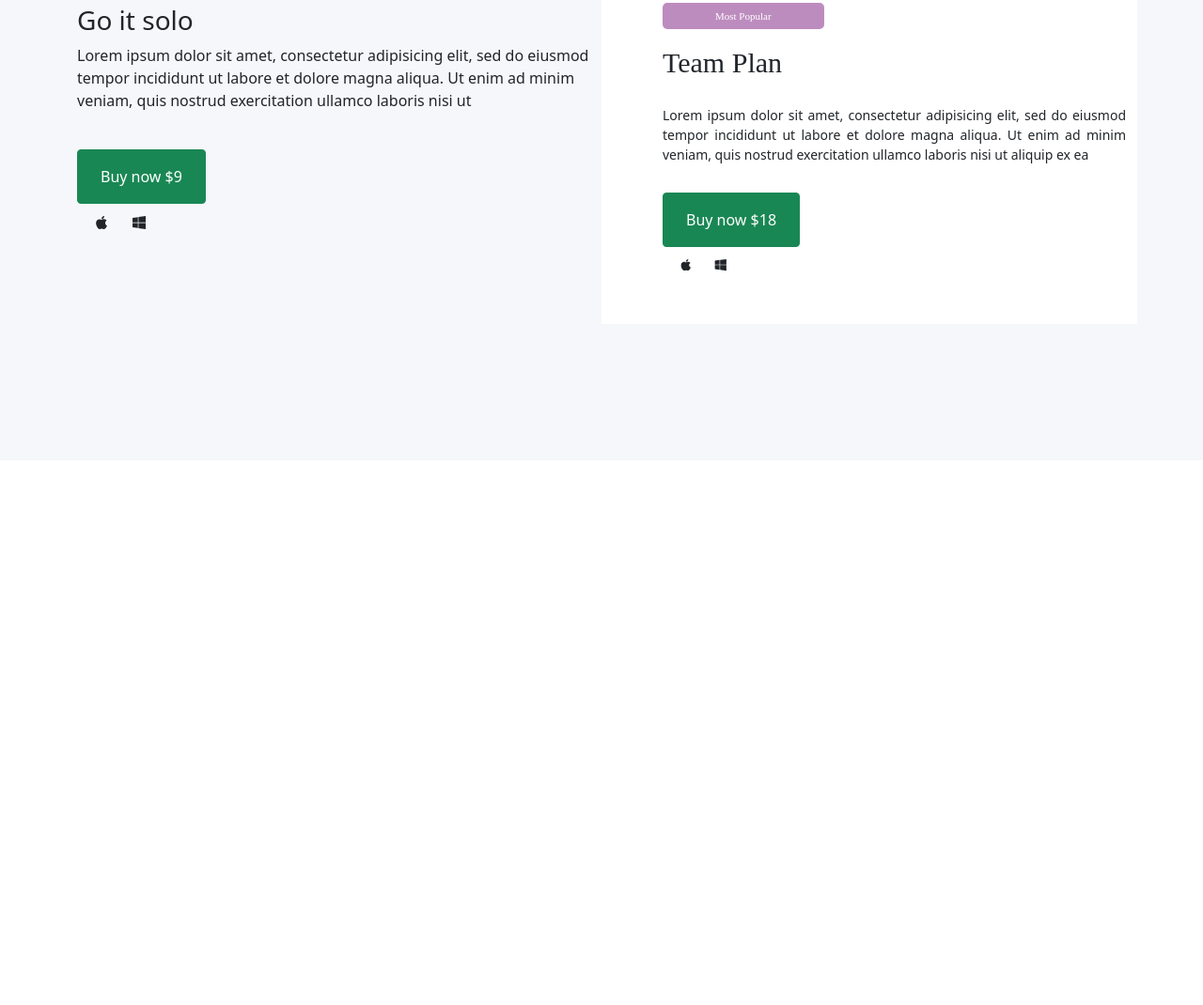
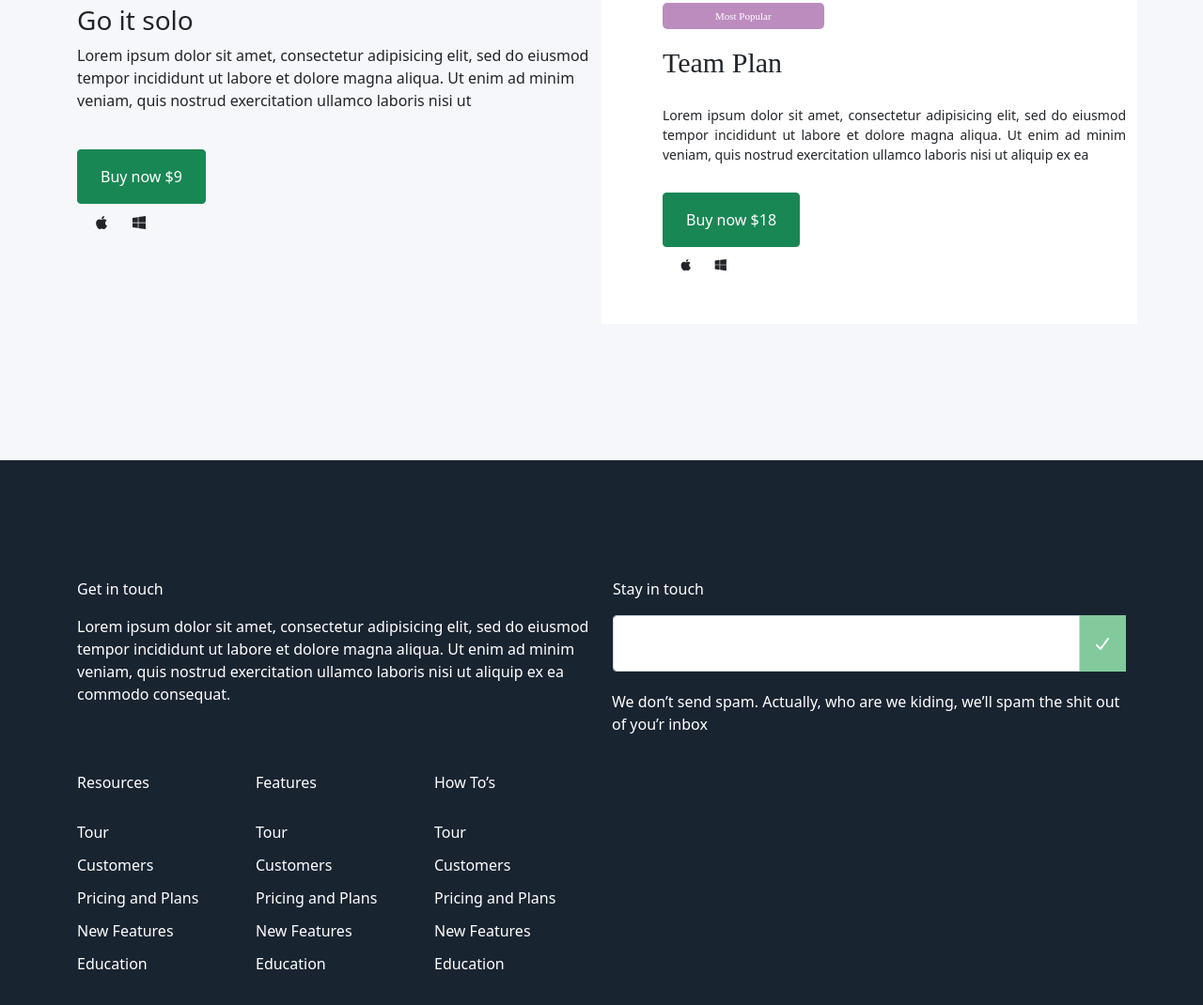
Before and after one commit to MHRONY96/take, a plain HTML site: page index.html in a window 1280 px wide. Shown: the part 4579-5649 px from the top of the page at 94% size. Before the commit the page ends 5069 px from the top, so only its background shows below. Drawn offline with Linux system fonts and the light colour scheme.

Commit message:
final project

```diff
--- a/asset/css/style.scss
+++ b/asset/css/style.scss
@@ -193,4 +193,30 @@ $font-family: "OpenSans Light";
     }
   }
 }
+
+footer {
+  padding: 125px 0px 153px 0px;
+  background-color: #192431;
+  color: white;
+  .footer_get_touch {
+    margin-bottom: 70px;
+  }
+  .get_fore_footer {
+    margin-top: 29px;
+    p {
+      margin-bottom: 11px;
+    }
+  }
+  .searchBox {
+    input {
+      padding: 15px 60px;
+      margin-bottom: 20px;
+    }
+    span {
+      padding: 18px 15px;
+      background-color: #82ca9c;
+      margin-bottom: 20px;
+    }
+  }
+}
 // Go it solo end
--- a/index.html
+++ b/index.html
@@ -293,6 +293,71 @@
  </section>
  <!-- Go it solo end -->
  <!-- Footer part start -->
+ <footer>
+  <div class="container">
+   <div class="row">
+    <div class="col-md-6">
+     <div class="row">
+      <div class="col-md-12">
+       <div class="footer_get_touch">
+        <p>Get in touch</p>
+        <p>Lorem ipsum dolor sit amet, consectetur adipisicing elit, sed do eiusmod tempor incididunt ut labore
+         et
+         dolore
+         magna aliqua. Ut enim ad minim veniam, quis nostrud exercitation ullamco laboris nisi ut aliquip ex ea
+         commodo
+         consequat. </p>
+       </div>
+      </div>
+      <div class="col-md-12">
+       <div class="row">
+        <div class="col-md-4">
+         <p>Resources</p>
+         <div class="get_fore_footer">
+          <p>Tour</p>
+          <p>Customers</p>
+          <p>Pricing and Plans</p>
+          <p>New Features</p>
+          <p>Education</p>
+         </div>
+        </div>
+        <div class="col-md-4">
+         <p>Features</p>
+         <div class="get_fore_footer">
+          <p>Tour</p>
+          <p>Customers</p>
+          <p>Pricing and Plans</p>
+          <p>New Features</p>
+          <p>Education</p>
+         </div>
+        </div>
+        <div class="col-md-4">
+         <p>How To’s</p>
+         <div class="get_fore_footer">
+          <p>Tour</p>
+          <p>Customers</p>
+          <p>Pricing and Plans</p>
+          <p>New Features</p>
+          <p>Education</p>
+         </div>
+        </div>
+       </div>
+      </div>
+     </div>
+    </div>
+    <div class="col-md-6">
+     <p>Stay in touch</p>
+     <div class="searchBox input-group">
+      <input type="search" name="" id="" class="form-control">
+      <span><i class="fas fa-check"></i></span>
+      <p>We don’t send spam. Actually, who are we kiding, we’ll spam
+       the shit out of you’r inbox</p>
+     </div>
+
+    </div>
+   </div>
+  </div>
+ </footer>
  <!-- Footer Part end -->
 
  <script src="asset/js/all.min.js"></script>
```
Also changed, not shown: asset/css/style.css, 1 other file.
